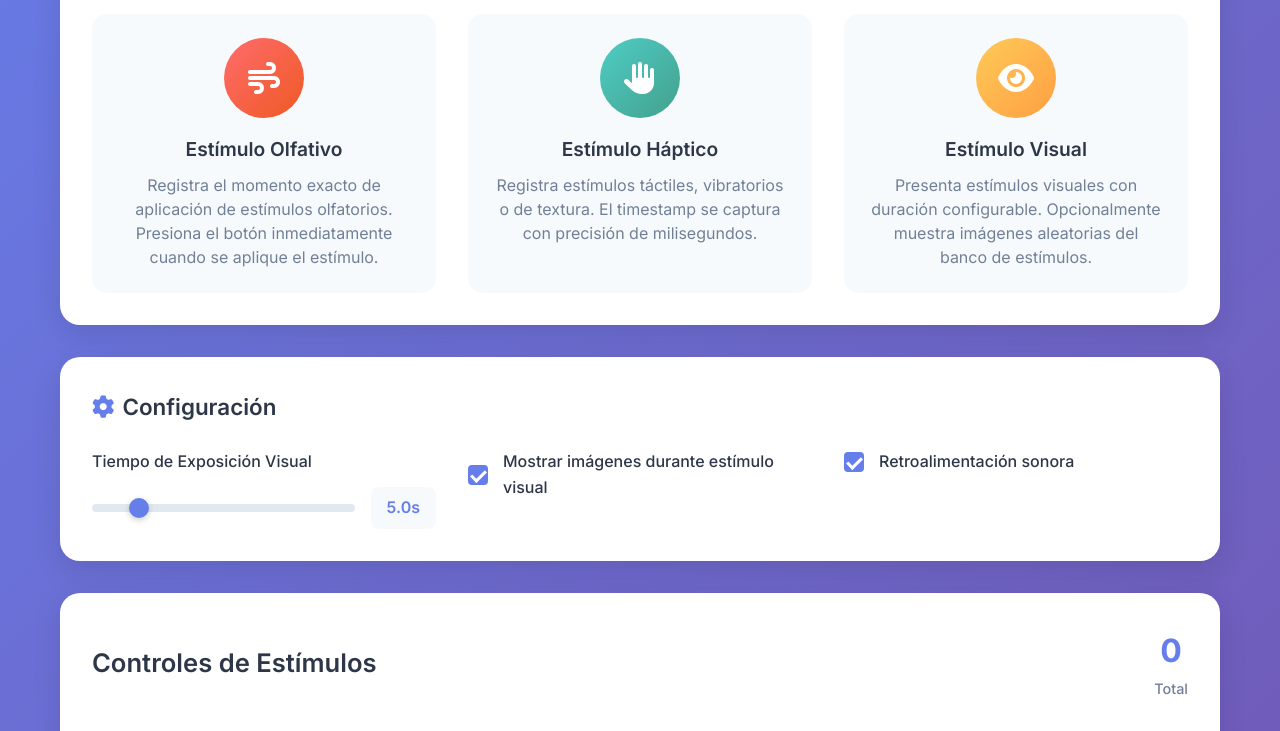
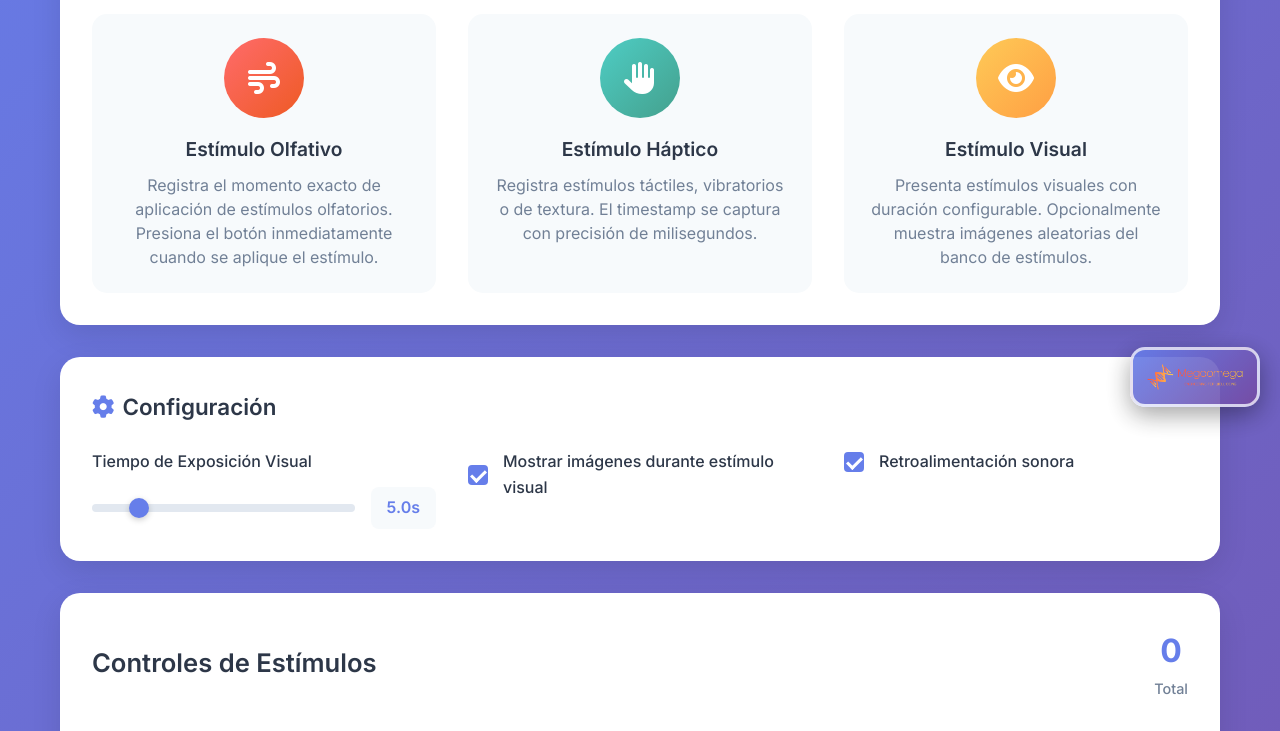
Before and after one commit to Megaomega99/Sensashot, a plain HTML site: page sensashot-web/index.html in a window 1280 px wide. Shown: the part 373-1104 px from the top of the page. Drawn offline with Linux system fonts and the light colour scheme.

Commit message:
reorganización

```diff
--- a/sensashot-web/assets/css/style.css
+++ b/sensashot-web/assets/css/style.css
@@ -16,29 +16,31 @@ body {
 /* Megaomega Logo */
 .megaomega-logo {
     position: fixed;
-    top: 20px;
+    bottom: 20px;
     right: 20px;
     z-index: 1000;
-    opacity: 0.95;
+    opacity: 0.9;
     transition: all 0.3s ease;
-    background: rgba(255, 255, 255, 0.9);
-    padding: 8px;
-    border-radius: 12px;
-    backdrop-filter: blur(5px);
+    background: linear-gradient(135deg, #667eea 0%, #764ba2 100%);
+    padding: 12px;
+    border-radius: 15px;
+    border: 3px solid rgba(255, 255, 255, 0.8);
+    box-shadow: 0 8px 25px rgba(0, 0, 0, 0.4);
 }
 
 .megaomega-logo:hover {
     opacity: 1;
-    transform: scale(1.05);
-    background: rgba(255, 255, 255, 1);
+    transform: scale(1.1);
+    border-color: rgba(255, 255, 255, 1);
+    box-shadow: 0 12px 35px rgba(0, 0, 0, 0.5);
 }
 
 .megaomega-logo img {
-    width: 120px;
+    width: 100px;
     height: auto;
     border-radius: 8px;
-    box-shadow: 0 6px 20px rgba(0, 0, 0, 0.3);
     display: block;
+    filter: brightness(1.1) contrast(1.2);
 }
 
 .container {
@@ -807,12 +809,12 @@ input[type="range"]::-webkit-slider-thumb {
 
     /* Logo responsive en móviles */
     .megaomega-logo {
-        top: 15px;
+        bottom: 15px;
         right: 15px;
-        padding: 6px;
+        padding: 8px;
     }
 
     .megaomega-logo img {
-        width: 90px;
+        width: 80px;
     }
 }
```
